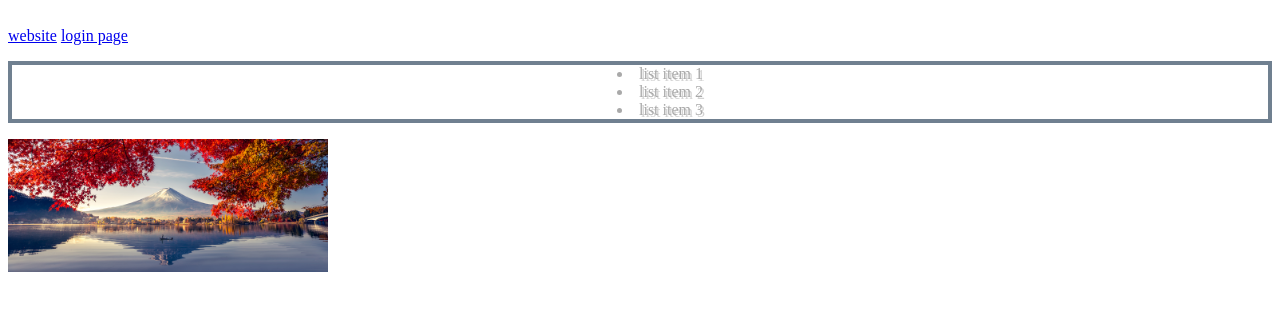
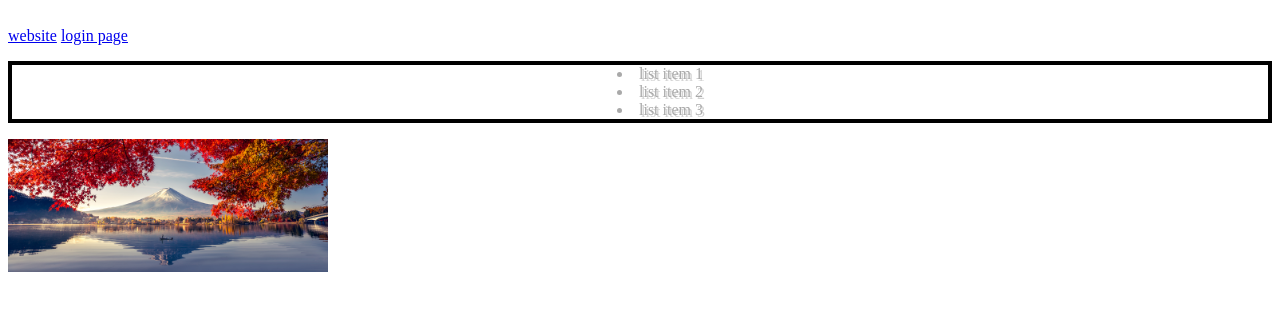
Before and after one commit to dav1dliu/learninghtml, a plain HTML site: page index.html in a window 1280 px wide. Shown: the part 162-472 px from the top of the page. Drawn offline with Linux system fonts and the light colour scheme.

```diff
--- a/styles.css
+++ b/styles.css
@@ -14,7 +14,7 @@ h1 {
 ul {
     color: darkgrey;
     text-align: center;
-    border: 4px solid slategrey;
+    border: 4px solid black;
 }
 li {
     list-style-position:inside;
```
